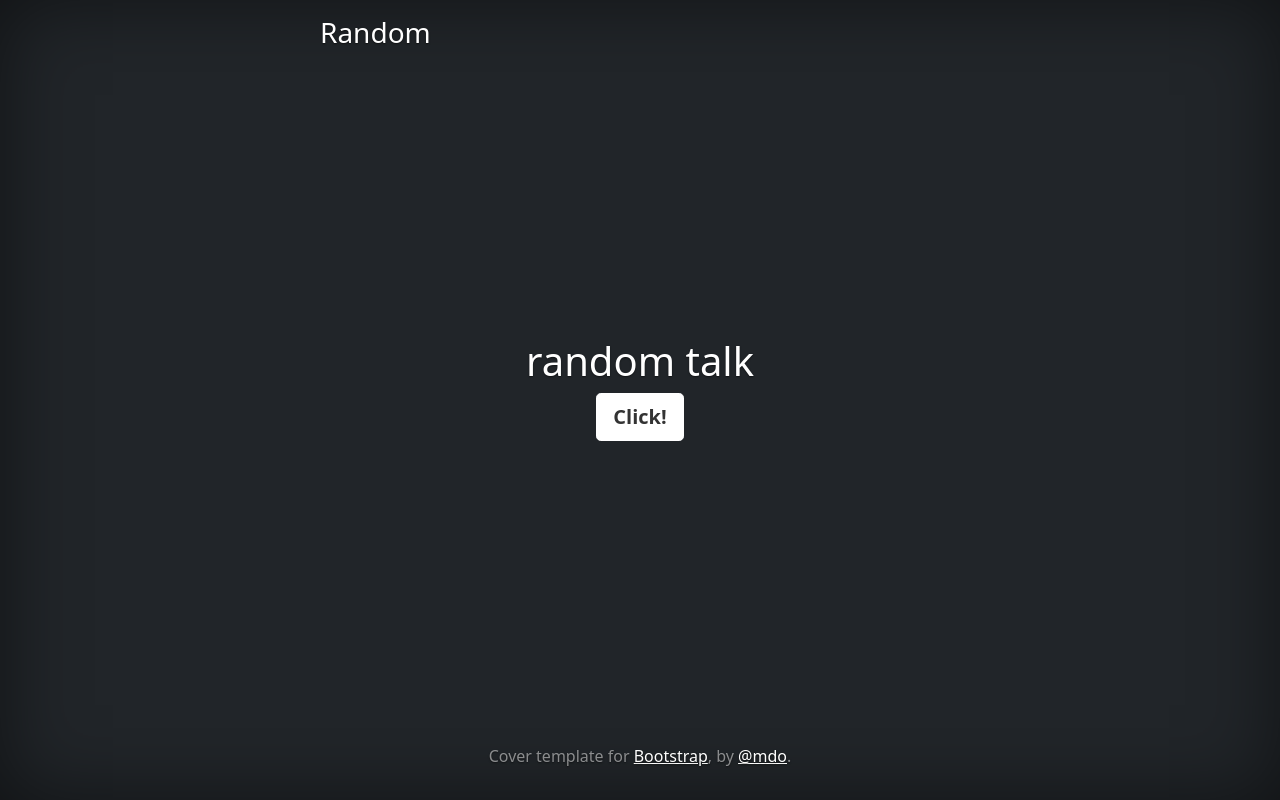
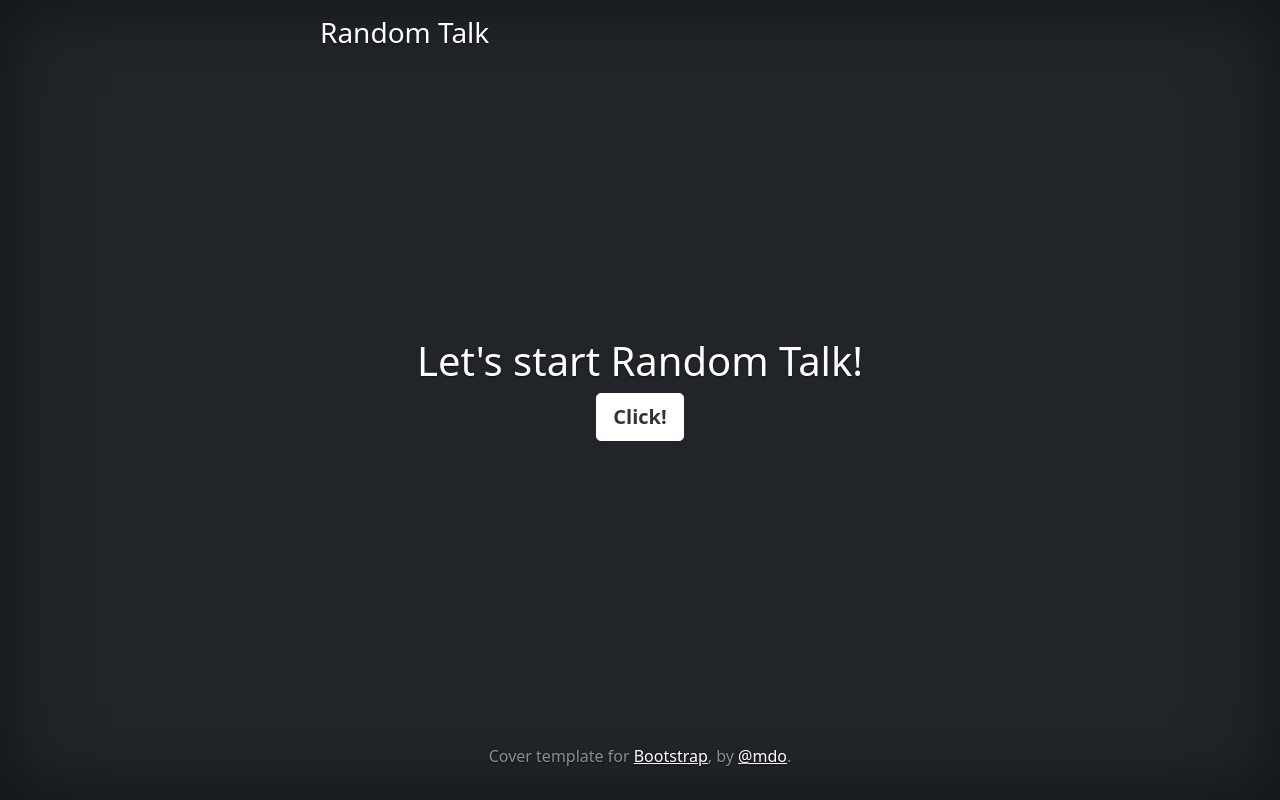
Before and after one commit to kensuke1729/randomtalk, a plain HTML site: page docs/index.html in a window 1280 px wide. Drawn offline with Linux system fonts and the light colour scheme.

Commit message:
update index.html

```diff
--- a/docs/index.html
+++ b/docs/index.html
@@ -43,7 +43,7 @@
     <div class="cover-container d-flex w-100 h-100 p-3 mx-auto flex-column">
       <header class="mb-auto">
         <div>
-          <h3 class="float-md-start mb-0">Random</h3>
+          <h3 class="float-md-start mb-0">Random Talk</h3>
           <nav
             class="nav nav-masthead justify-content-center float-md-end"
           ></nav>
@@ -51,7 +51,7 @@
       </header>
 
       <main class="px-3">
-        <h1 id="random_contents">random talk</h1>
+        <h1 id="random_contents">Let's start Random Talk!</h1>
         <p class="lead">
           <a
             href="#"
```
